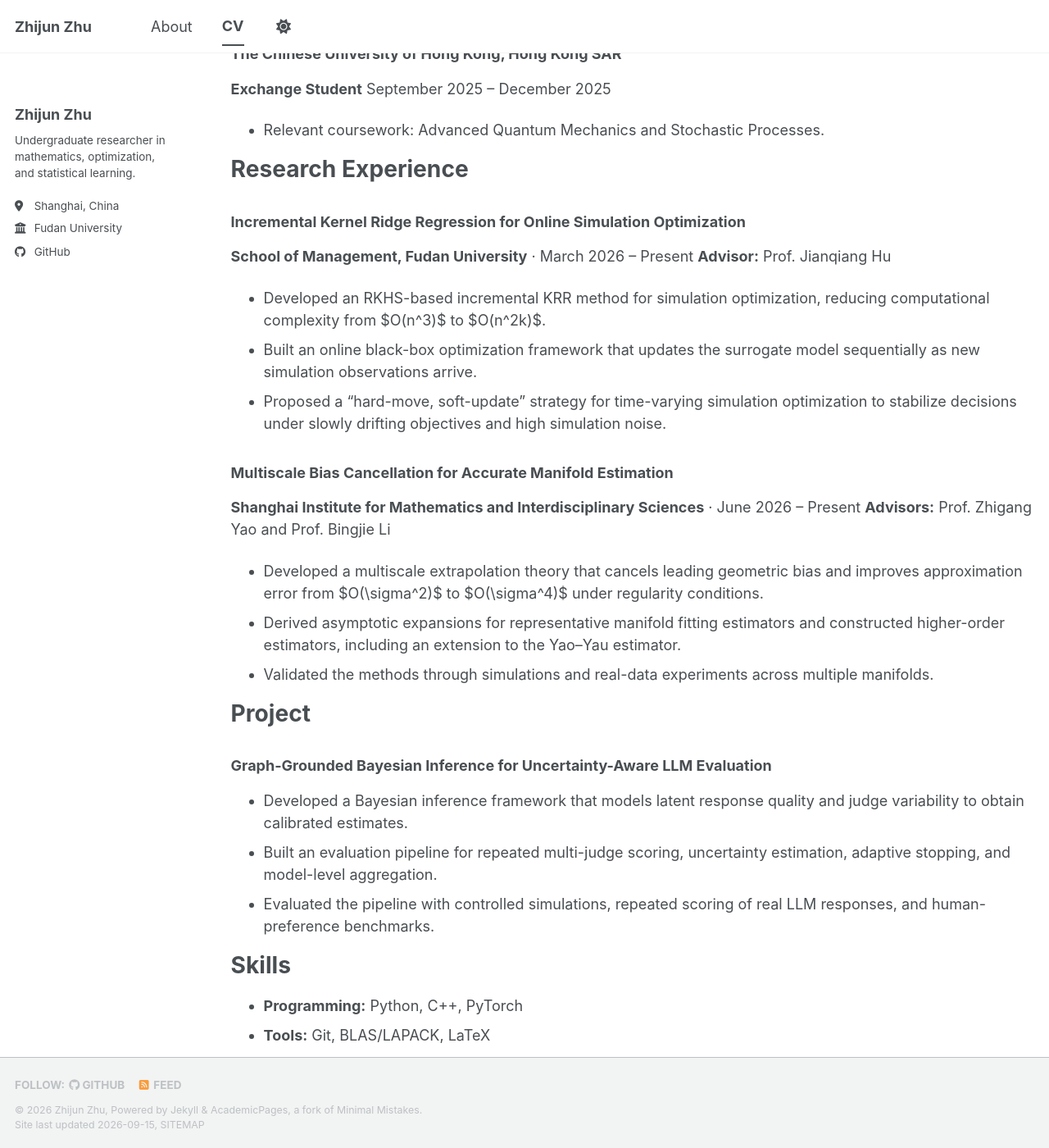
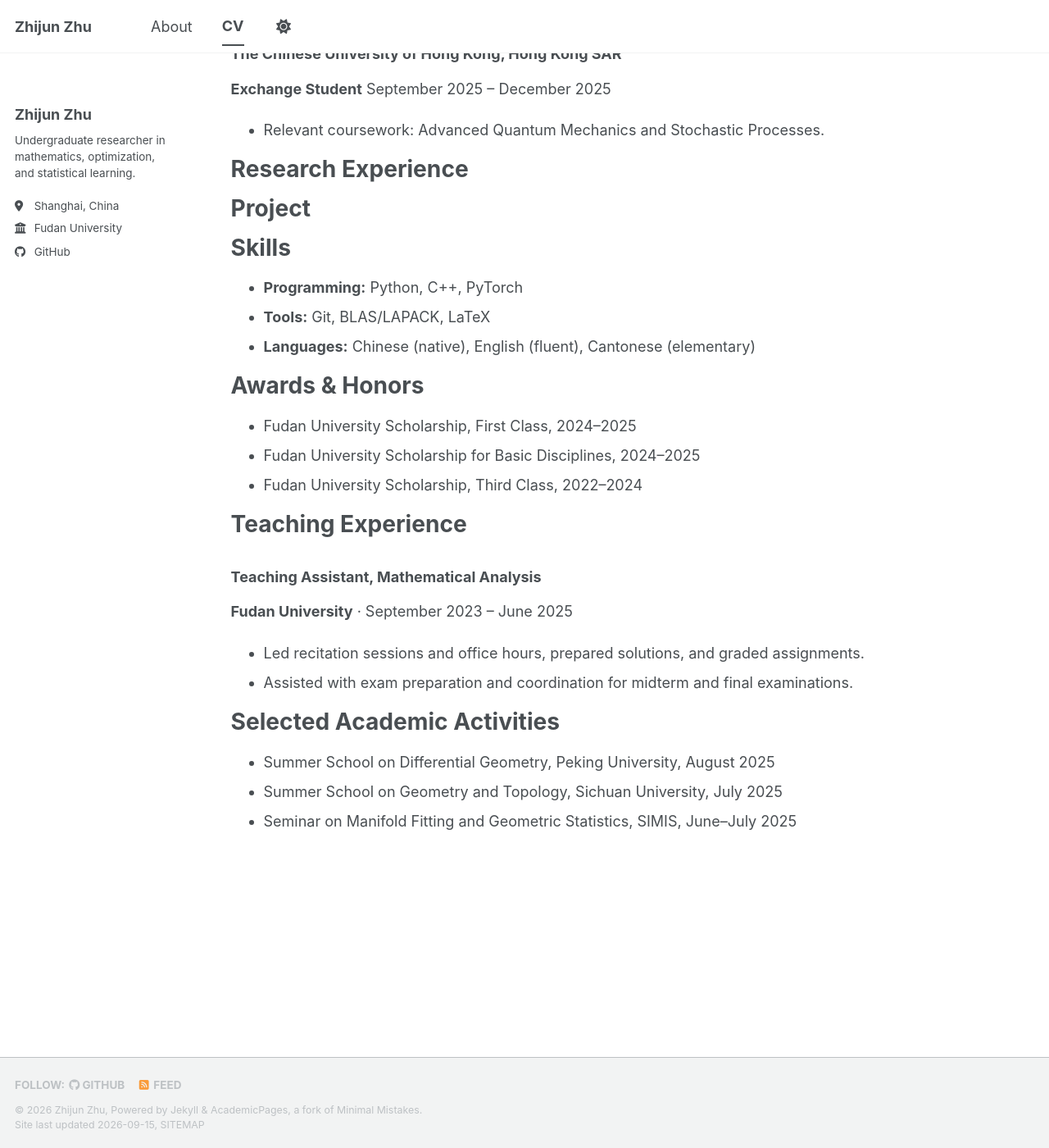
Before and after one commit to zzjpp/zzjpp.github.io, a Jekyll site: the page built from _pages/cv.md, in a window 1280 px wide and 1400 px high, scrolled down 437 px. Shown: the whole window at 82% size. Built offline with Jekyll 4.4.1, drawn with Linux system fonts in a browser that asks for light colours; a style sheet for code colours, icons or effects is not loaded.

Commit message:
Update cv.md

```diff
--- a/_pages/cv.md
+++ b/_pages/cv.md
@@ -29,32 +29,11 @@ September 2025 – December 2025
 Research Experience
 ======
 
-### Incremental Kernel Ridge Regression for Online Simulation Optimization
-
-**School of Management, Fudan University** · March 2026 – Present
-**Advisor:** Prof. Jianqiang Hu
-
-- Developed an RKHS-based incremental KRR method for simulation optimization, reducing computational complexity from $O(n^3)$ to $O(n^2k)$.
-- Built an online black-box optimization framework that updates the surrogate model sequentially as new simulation observations arrive.
-- Proposed a “hard-move, soft-update” strategy for time-varying simulation optimization to stabilize decisions under slowly drifting objectives and high simulation noise.
-
-### Multiscale Bias Cancellation for Accurate Manifold Estimation
-
-**Shanghai Institute for Mathematics and Interdisciplinary Sciences** · June 2026 – Present
-**Advisors:** Prof. Zhigang Yao and Prof. Bingjie Li
-
-- Developed a multiscale extrapolation theory that cancels leading geometric bias and improves approximation error from $O(\sigma^2)$ to $O(\sigma^4)$ under regularity conditions.
-- Derived asymptotic expansions for representative manifold fitting estimators and constructed higher-order estimators, including an extension to the Yao–Yau estimator.
-- Validated the methods through simulations and real-data experiments across multiple manifolds.
 
 Project
 ======
 
-### Graph-Grounded Bayesian Inference for Uncertainty-Aware LLM Evaluation
 
-- Developed a Bayesian inference framework that models latent response quality and judge variability to obtain calibrated estimates.
-- Built an evaluation pipeline for repeated multi-judge scoring, uncertainty estimation, adaptive stopping, and model-level aggregation.
-- Evaluated the pipeline with controlled simulations, repeated scoring of real LLM responses, and human-preference benchmarks.
 
 Skills
 ======
```
